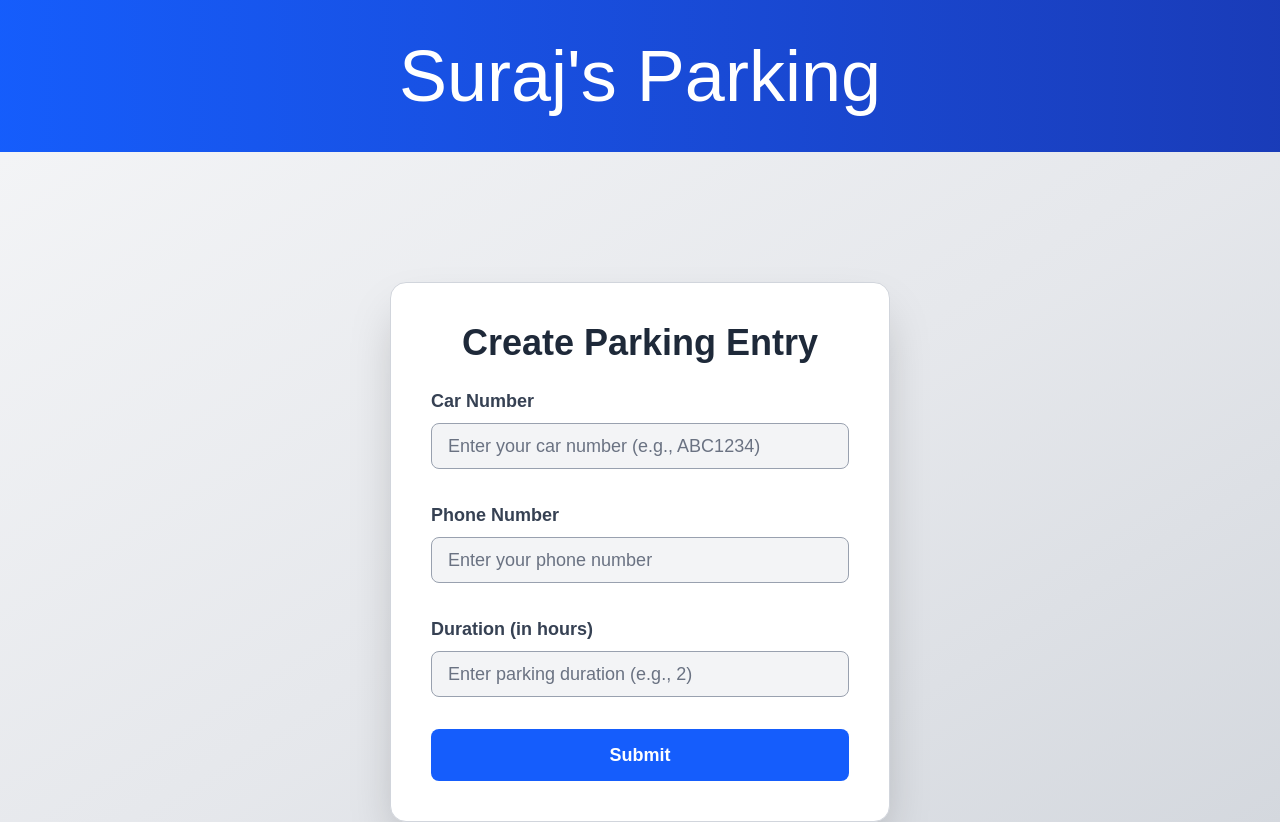
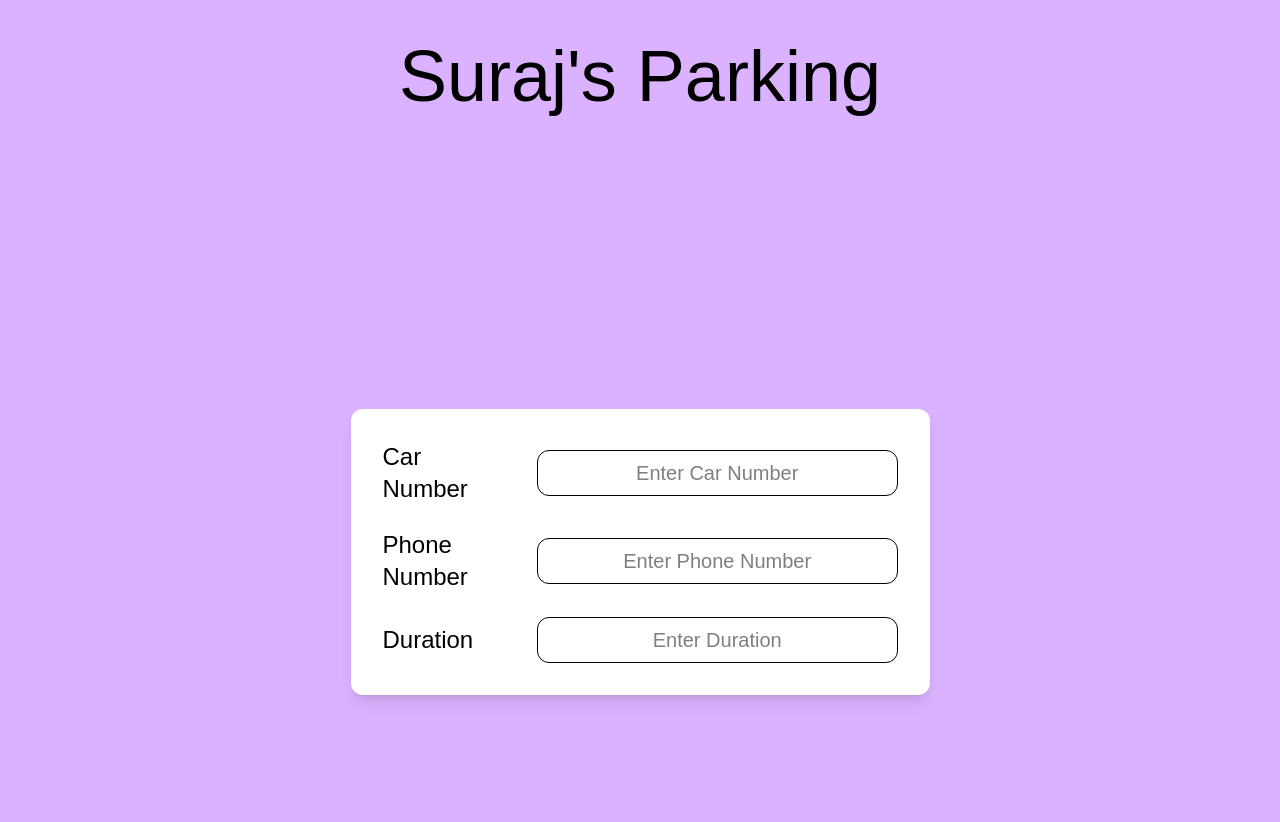
Before and after one commit to 1amSuraj/SmartPark, a Next.js app in the folder frontend/: page /create in a window 1280 px wide. Shown: the top 822 px of the page. Built offline with nearby package versions, Linux system fonts and the light colour scheme.

Commit message:
idk changes

```diff
--- a/frontend/src/app/create/page.tsx
+++ b/frontend/src/app/create/page.tsx
@@ -9,70 +9,48 @@ const Page = () => {
 
   return (
     <>
-      {/* Header */}
-      <header className="bg-gradient-to-r from-blue-600 to-blue-800 text-white text-7xl text-center py-10 shadow-lg">
+      <h1 className="bg-purple-300 text-black text-7xl text-center p-10">
         Suraj's Parking
-      </header>
-
-      {/* Form Section */}
-      <main className="bg-gradient-to-br from-gray-100 via-gray-200 to-gray-300 min-h-screen flex items-center justify-center text-black">
-        <form className="space-y-8 p-10 bg-white rounded-2xl shadow-2xl w-[500px] border border-gray-300">
-          {/* Form Title */}
-          <h2 className="text-4xl font-extrabold text-center mb-6 text-gray-800">
-            Create Parking Entry
-          </h2>
-
+      </h1>
+      <div className="bg-purple-300 min-h-screen flex items-center justify-center text-black">
+        <form className="space-y-6 p-8 bg-white rounded-xl shadow-lg">
           {/* Car Number */}
-          <div className="flex flex-col gap-2">
-            <label className="text-lg font-semibold text-gray-700">
-              Car Number
-            </label>
+          <div className="flex items-center gap-6">
+            <label className="text-2xl w-48">Car Number</label>
             <input
               type="text"
               value={carNumber}
               onChange={(e) => setCarNumber(e.target.value)}
-              placeholder="Enter your car number (e.g., ABC1234)"
-              className="text-lg bg-gray-100 border border-gray-400 rounded-lg px-4 py-2 focus:outline-none focus:ring-2 focus:ring-blue-500 placeholder-gray-500"
+              placeholder="Enter Car Number"
+              className="text-xl border border-black text-center rounded-xl px-4 py-2 w-full"
             />
           </div>
 
           {/* Phone Number */}
-          <div className="flex flex-col gap-2">
-            <label className="text-lg font-semibold text-gray-700">
-              Phone Number
-            </label>
+          <div className="flex items-center gap-6">
+            <label className="text-2xl w-48">Phone Number</label>
             <input
               type="tel"
               value={phoneNumber}
               onChange={(e) => setPhoneNumber(e.target.value)}
-              placeholder="Enter your phone number"
-              className="text-lg bg-gray-100 border border-gray-400 rounded-lg px-4 py-2 focus:outline-none focus:ring-2 focus:ring-blue-500 placeholder-gray-500"
+              placeholder="Enter Phone Number"
+              className="text-xl border border-black text-center rounded-xl px-4 py-2 w-full"
             />
           </div>
 
           {/* Duration */}
-          <div className="flex flex-col gap-2">
-            <label className="text-lg font-semibold text-gray-700">
-              Duration (in hours)
-            </label>
+          <div className="flex items-center gap-6">
+            <label className="text-2xl w-48">Duration</label>
             <input
-              type="number"
+              type="text"
               value={duration}
               onChange={(e) => setDuration(e.target.value)}
-              placeholder="Enter parking duration (e.g., 2)"
-              className="text-lg bg-gray-100 border border-gray-400 rounded-lg px-4 py-2 focus:outline-none focus:ring-2 focus:ring-blue-500 placeholder-gray-500"
+              placeholder="Enter Duration"
+              className="text-xl border border-black text-center rounded-xl px-4 py-2 w-full"
             />
           </div>
-
-          {/* Submit Button */}
-          <button
-            type="submit"
-            className="w-full bg-blue-600 text-white text-lg font-semibold py-3 rounded-lg hover:bg-blue-700 hover:shadow-lg transition-all duration-300"
-          >
-            Submit
-          </button>
         </form>
-      </main>
+      </div>
     </>
   );
 };
--- a/frontend/src/app/dashboard/page.tsx
+++ b/frontend/src/app/dashboard/page.tsx
@@ -12,7 +12,7 @@ export default function page() {
       <div className="flex w-full mt-32 h-40 items-center bg-white text-black">
         <div className="mx-auto flex space-x-10 bg-yellow-300">
           <div
-            className="bg-red-500/20 backdrop-blur-md border border-red-500/30 rounded-xl p-4 shadow-lg"
+            className="bg-stone-300 p-5 w-50 text-center cursor-pointer hover:bg-stone-500 transition-all duration-300"
             onClick={doit}
           >
             CREATE
--- a/frontend/src/app/page.tsx
+++ b/frontend/src/app/page.tsx
@@ -10,7 +10,7 @@ export default function Home() {
         <div className="flex  mt-20 h-55">
           <div className="flex mx-auto space-x-20 text-white ">
             <div
-              className="bg-red-500/20 backdrop-blur-md border border-red-500/30 rounded-xl p-4 shadow-lg"
+              className=" hover:text-tahiti border-8 border-white hover:border-bermuda shadow-2xl  cursor-pointer text-5xl border rounded-2xl w-80 flex items-center justify-center  bg-tahiti hover:bg-temer transition-all duration-300"
               onClick={() => {
                 router.push("/create");
               }}
```
Also changed, not shown: 1 other file (tests, documents, lock files or other folders).
